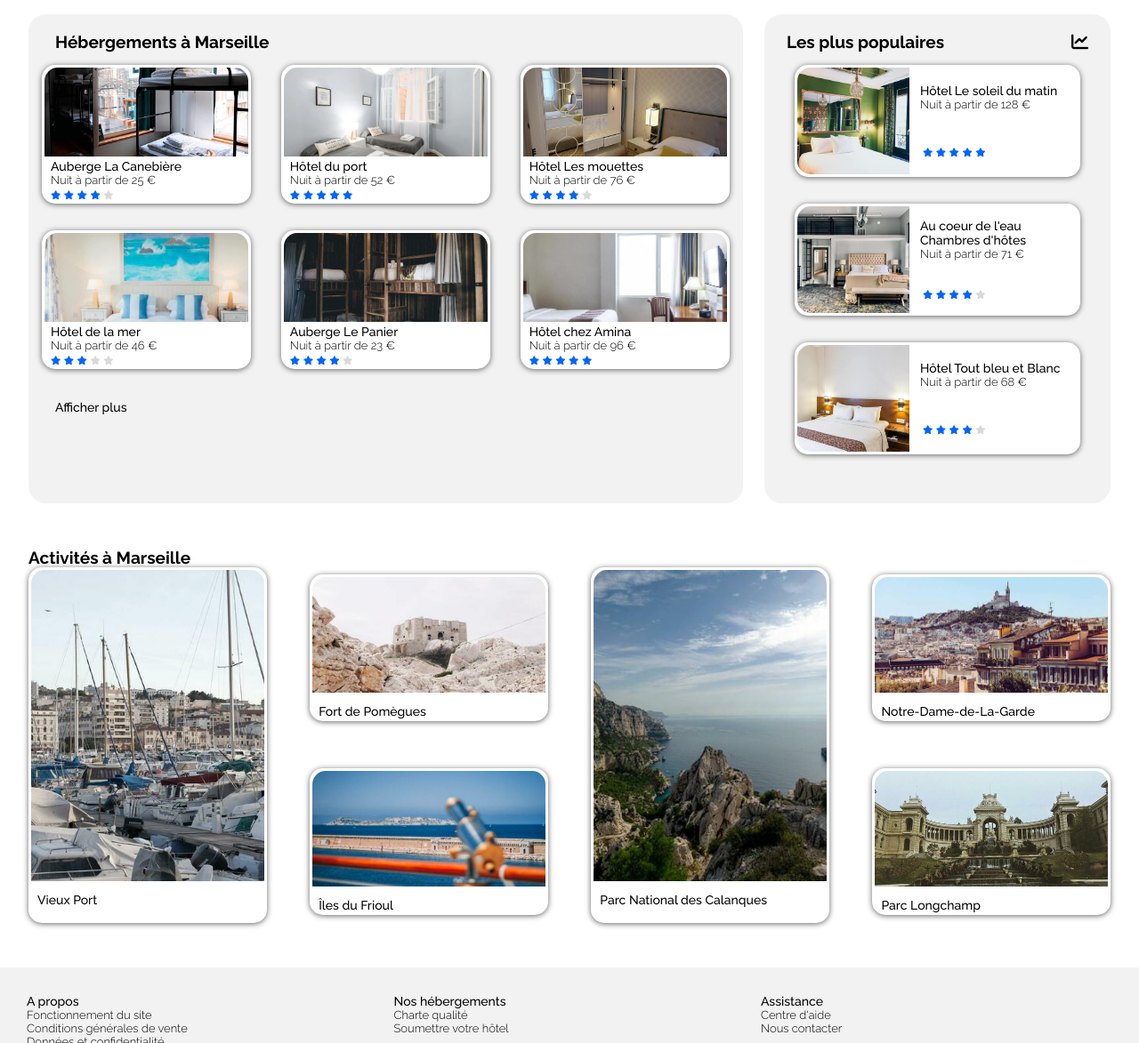
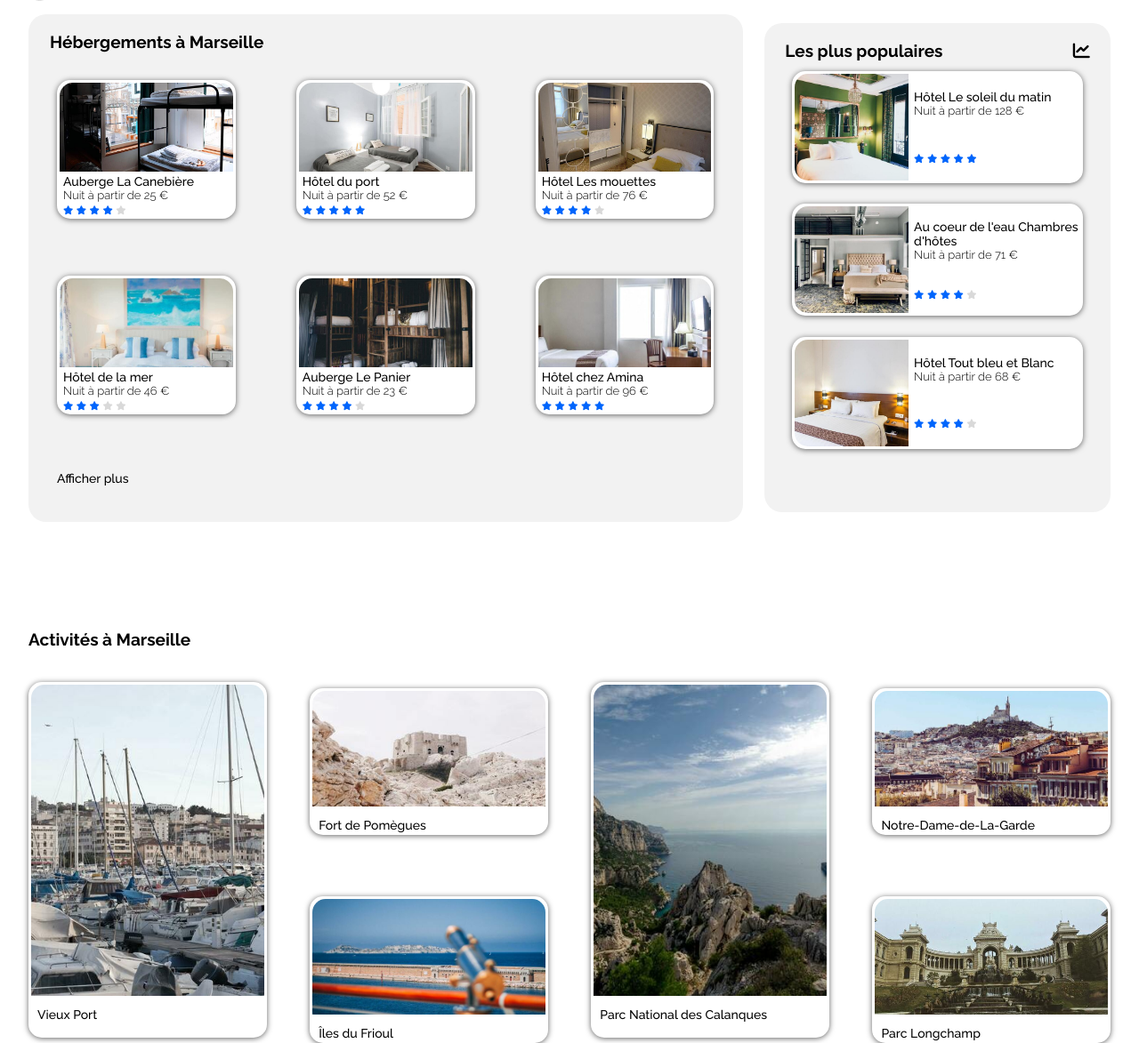
Before and after one commit to POLETTISTE/OCR_P02_BOOKI, a website: page index.html in a window 1280 px wide. Shown: the part 338-1511 px from the top of the page at 89% size. Drawn offline with Linux system fonts and the light colour scheme.

Commit message:
% instead of px for margin and padding containers

```diff
--- a/css/main.css
+++ b/css/main.css
@@ -18,7 +18,7 @@ main {
     align-items: center;
     justify-content: space-between;
     flex-wrap: wrap-reverse;
-    margin-bottom: 50px;
+    margin-bottom: 10%;
 }
 
 #location,
@@ -57,7 +57,7 @@ main {
 
 /* hébergements à Marseille */
 .location-title {
-    margin-left:30px;
+    margin-left:3%;
 }
 
 .location-grid{
@@ -70,7 +70,7 @@ main {
 
 .location-grid a{
     width:33%;
-    padding: 15px;
+    padding: 4%;
 }
 @media all and (max-width:767px){
     .location-grid a{
@@ -95,27 +95,27 @@ main {
 .location-card-description {
     width:100%;
     height:100%;
-    margin-left:7px;
+    margin-left:2%;
 }
 
 .location-card-description h3,
 .location-card-description p{
-    margin-top: 0px;
-    margin-bottom: 0px;
+    margin-top: 0%;
+    margin-bottom: 0%;
 }
 
 
 
 .location-card-stars {
     width:50%;
-    margin-left:7px;
+    margin-left:2%;
 }
 
 /* Voir plus */
 .location-more {
-    margin-top: 20px;
-    margin-bottom: 40px;
-    margin-left:30px;
+    margin-top: 4%;
+    margin-bottom: 5%;
+    margin-left:4%;
 }
 
 /* POPULAR */
@@ -123,7 +123,7 @@ main {
  #popular {
     width:32%;
     min-height:550px;
-    margin:0;
+    margin:0%;
 }
 
 .popular-grid{
@@ -136,13 +136,13 @@ main {
 }
 .popular-grid a{
     width:90%;
-    padding: 15px;
+    padding: 3%;
 }
 
 @media all and (max-width:767px){
     #popular {
         width:100%;
-        margin:0;
+        margin:0%;
     }
 
 }
@@ -152,8 +152,8 @@ main {
     display:flex;
     align-items: center;
     justify-content: space-between;
-    margin-left: 25px;
-    margin-right: 25px;
+    margin-left: 6%;
+    margin-right: 6%;
 
 }
 
@@ -195,16 +195,21 @@ main {
 .popular-card-description h3,
 .popular-card-description p{
     margin:0;
-    margin-left: 12px;
+    margin-left: 3%;
 }
 
 .popular-card-stars {
-    margin-left:15px;
+    margin-left:3%;
 }
 
 /* ACTIVITIES */
 #activities{
-    margin-bottom: 50px;
+    height:auto;
+    margin-bottom:5%;
+}
+
+#activities h2{
+    margin-bottom: 3%;
 }
 .activities-grid{
     width:100%;
@@ -253,7 +258,7 @@ main {
     width: 100%;
     height:180px;
     margin:0;
-    margin-bottom:38px;
+    margin-bottom:20%;
 
 }
 
--- a/css/search.css
+++ b/css/search.css
@@ -14,6 +14,8 @@
     display:flex;
     align-items: center;
     justify-content: flex-start;
+    margin-top:15px;
+    margin-bottom:15px;
 
 }
 
@@ -210,26 +212,3 @@ label.Loupe i {
     border: 1px solid #D6D6D6;
     margin-right:5px;
 }
-
-
-@media all and (max-width: 767px)
-{
-    .filters {
-        width:100%;
-        flex-direction: column;
-    }
-
-    .search-filters{
-        flex-direction: column;
-        justify-content: space-around;
-        align-items: flex-start;
-        padding-left: 15%;
-        min-width: 80%;
-        height:200px;
-
-}
-
-    .search-filters-items{
-        margin-bottom:20px;
-    }
-}
```
